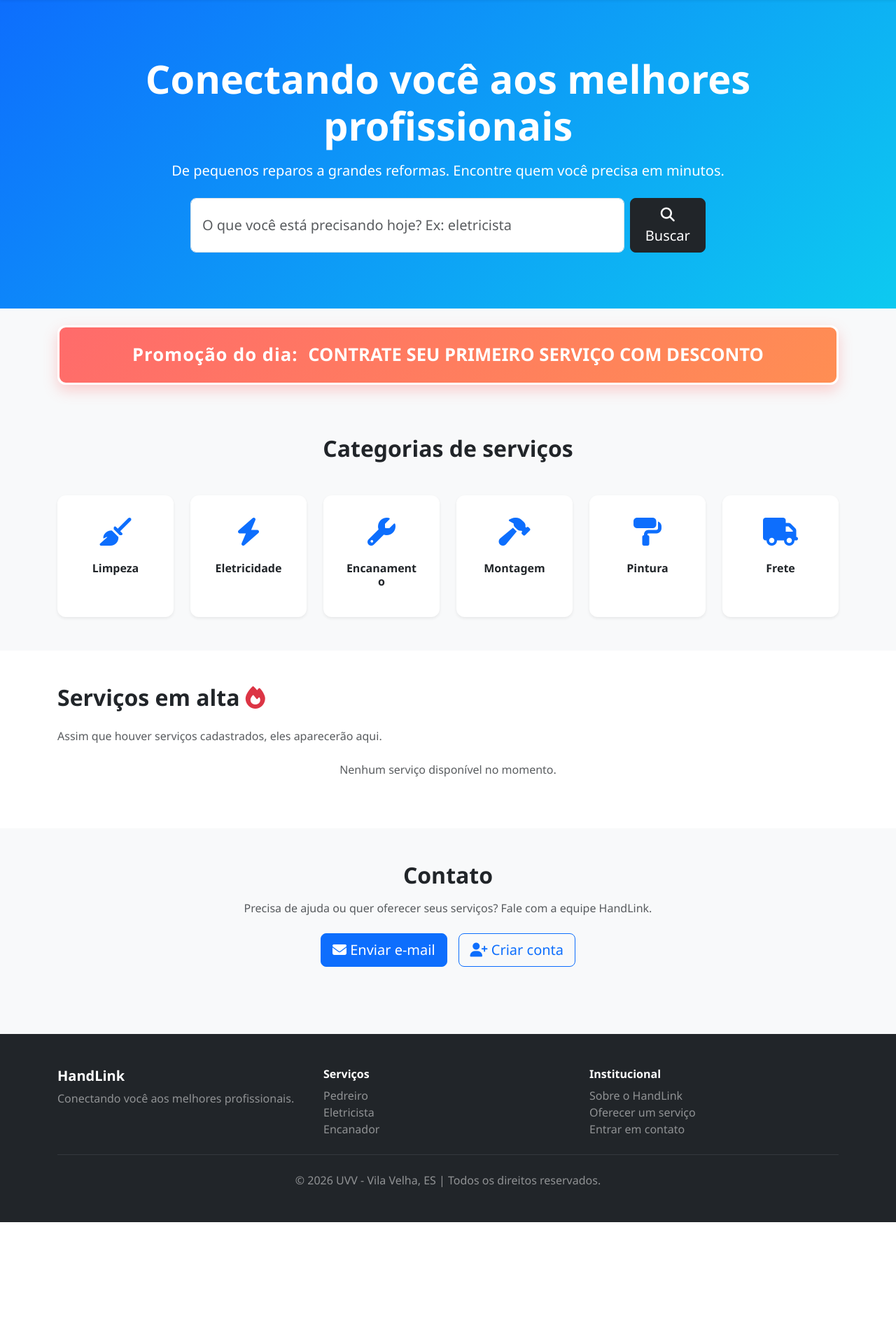
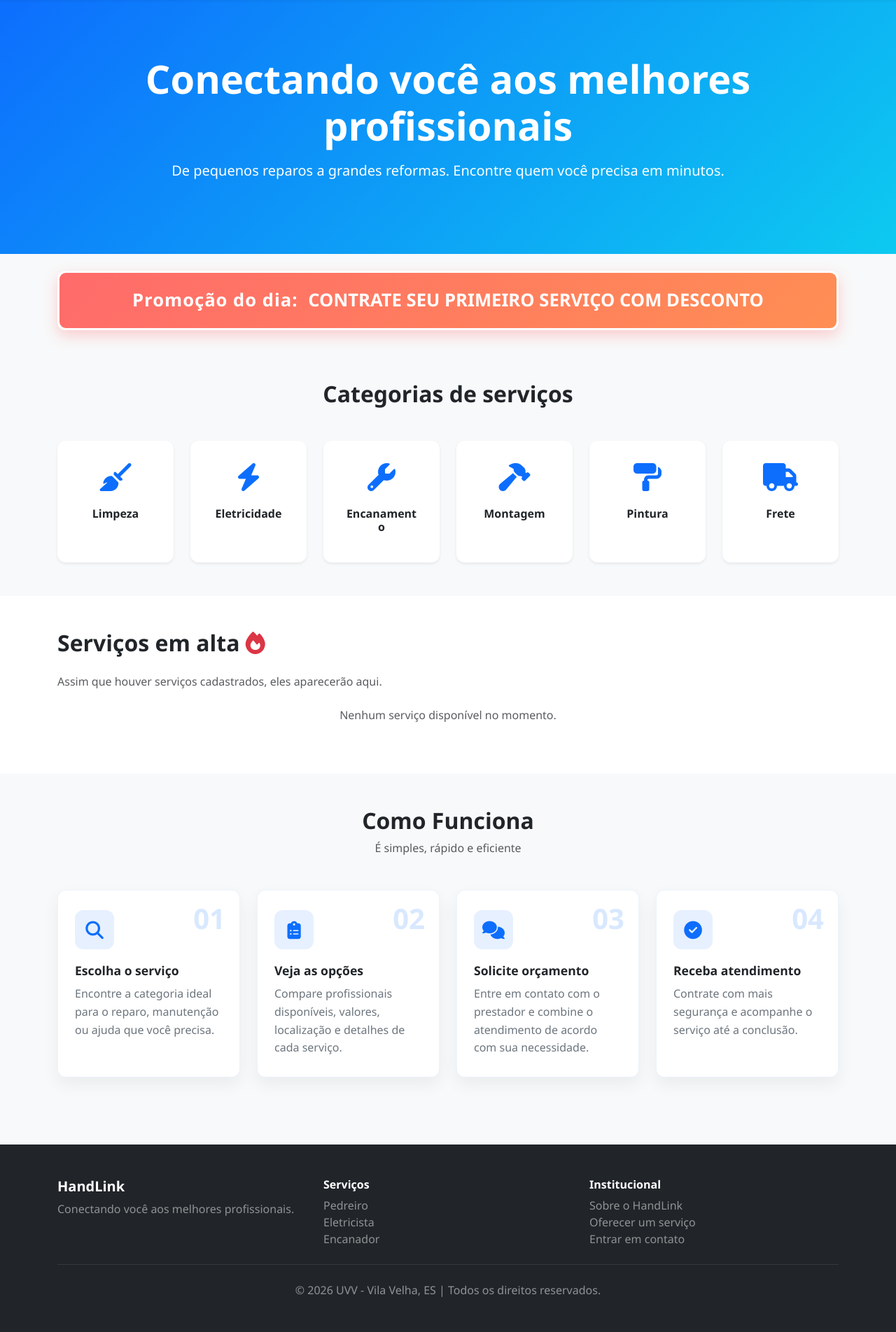
Before and after one commit to guilhermeggz/handlink, a Flask app: page / in a window 1280 px wide. Shown: the part 57-1961 px from the top of the page at 70% size. Before the commit the page ends 1804 px from the top, so only its background shows below. Run offline with Flask 3, Linux system fonts and the light colour scheme; data that the repository does not hold is empty; parts of the project's set-up code (start-up, migrations or seed data) failed here and were passed over.

Commit message:
Removi barra de busca e removi contatos adicionando area de como fuciona

```diff
--- a/static/css/main.css
+++ b/static/css/main.css
@@ -98,6 +98,80 @@
     font-size: 2.75rem;
 }
 
+.how-it-works-section {
+    background-color: #f8f9fa;
+}
+
+.how-it-works-grid {
+    display: grid;
+    gap: 24px;
+    grid-template-columns: repeat(4, minmax(0, 1fr));
+}
+
+.how-step-card {
+    background-color: #fff;
+    border: 1px solid rgba(13, 110, 253, 0.08);
+    border-radius: 12px;
+    box-shadow: 0 10px 24px rgba(0, 0, 0, 0.06);
+    height: 100%;
+    padding: 28px 24px;
+    position: relative;
+    transition: transform 0.3s ease, box-shadow 0.3s ease;
+}
+
+.how-step-card:hover {
+    box-shadow: 0 14px 28px rgba(13, 110, 253, 0.12);
+    transform: translateY(-5px);
+}
+
+.how-step-icon {
+    align-items: center;
+    background-color: rgba(13, 110, 253, 0.1);
+    border-radius: 12px;
+    color: #0d6efd;
+    display: inline-flex;
+    font-size: 1.6rem;
+    height: 56px;
+    justify-content: center;
+    margin-bottom: 20px;
+    width: 56px;
+}
+
+.how-step-number {
+    color: rgba(13, 110, 253, 0.16);
+    font-size: 2.5rem;
+    font-weight: 800;
+    line-height: 1;
+    position: absolute;
+    right: 20px;
+    top: 20px;
+}
+
+.how-step-card h3 {
+    color: #212529;
+    font-size: 1.1rem;
+    font-weight: 700;
+    margin-bottom: 10px;
+}
+
+.how-step-card p {
+    color: #6c757d;
+    line-height: 1.6;
+    margin-bottom: 0;
+}
+
+@media (max-width: 991.98px) {
+    .how-it-works-grid {
+        grid-template-columns: repeat(2, minmax(0, 1fr));
+    }
+}
+
+@media (max-width: 575.98px) {
+    .how-it-works-grid {
+        grid-template-columns: 1fr;
+    }
+}
+
 @keyframes shine {
     0% { transform: translateX(-100%) translateY(-100%); }
     50% { transform: translateX(100%) translateY(100%); }
--- a/templates/main/index.html
+++ b/templates/main/index.html
@@ -7,23 +7,6 @@
     <div class="container">
         <h1 class="display-4 fw-bold mb-3">Conectando você aos melhores profissionais</h1>
         <p class="lead mb-4">De pequenos reparos a grandes reformas. Encontre quem você precisa em minutos.</p>
-        <div class="row justify-content-center">
-            <div class="col-md-8">
-                <form class="d-flex flex-column flex-sm-row gap-2" id="search-form">
-                    <input
-                        class="form-control form-control-lg"
-                        id="search-input"
-                        name="q"
-                        type="search"
-                        placeholder="O que você está precisando hoje? Ex: eletricista"
-                    >
-                    <button class="btn btn-dark btn-lg" type="submit">
-                        <i class="fa-solid fa-magnifying-glass"></i>
-                        Buscar
-                    </button>
-                </form>
-            </div>
-        </div>
     </div>
 </header>
 
@@ -63,22 +46,48 @@
     </div>
 </section>
 
-<section class="py-5" id="contato">
+<section class="py-5 how-it-works-section" id="como-funciona">
     <div class="container">
-        <div class="row justify-content-center text-center">
-            <div class="col-lg-8">
-                <h2 class="fw-bold mb-3">Contato</h2>
-                <p class="text-muted mb-4">Precisa de ajuda ou quer oferecer seus serviços? Fale com a equipe HandLink.</p>
-                <div class="d-flex flex-column flex-sm-row justify-content-center gap-3">
-                    <a class="btn btn-primary btn-lg" href="mailto:contato@handlink.com">
-                        <i class="fa-solid fa-envelope"></i>
-                        Enviar e-mail
-                    </a>
-                    <a class="btn btn-outline-primary btn-lg" href="{{ url_for('auth.signup') }}">
-                        <i class="fa-solid fa-user-plus"></i>
-                        Criar conta
-                    </a>
+        <div class="text-center mb-5">
+            <h2 class="fw-bold mb-2">Como Funciona</h2>
+            <p class="text-muted mb-0">É simples, rápido e eficiente</p>
+        </div>
+
+        <div class="how-it-works-grid">
+            <div class="how-step-card">
+                <div class="how-step-icon">
+                    <i class="fa-solid fa-magnifying-glass"></i>
                 </div>
+                <span class="how-step-number">01</span>
+                <h3>Escolha o serviço</h3>
+                <p>Encontre a categoria ideal para o reparo, manutenção ou ajuda que você precisa.</p>
+            </div>
+
+            <div class="how-step-card">
+                <div class="how-step-icon">
+                    <i class="fa-solid fa-clipboard-list"></i>
+                </div>
+                <span class="how-step-number">02</span>
+                <h3>Veja as opções</h3>
+                <p>Compare profissionais disponíveis, valores, localização e detalhes de cada serviço.</p>
+            </div>
+
+            <div class="how-step-card">
+                <div class="how-step-icon">
+                    <i class="fa-solid fa-comments"></i>
+                </div>
+                <span class="how-step-number">03</span>
+                <h3>Solicite orçamento</h3>
+                <p>Entre em contato com o prestador e combine o atendimento de acordo com sua necessidade.</p>
+            </div>
+
+            <div class="how-step-card">
+                <div class="how-step-icon">
+                    <i class="fa-solid fa-circle-check"></i>
+                </div>
+                <span class="how-step-number">04</span>
+                <h3>Receba atendimento</h3>
+                <p>Contrate com mais segurança e acompanhe o serviço até a conclusão.</p>
             </div>
         </div>
     </div>
```
